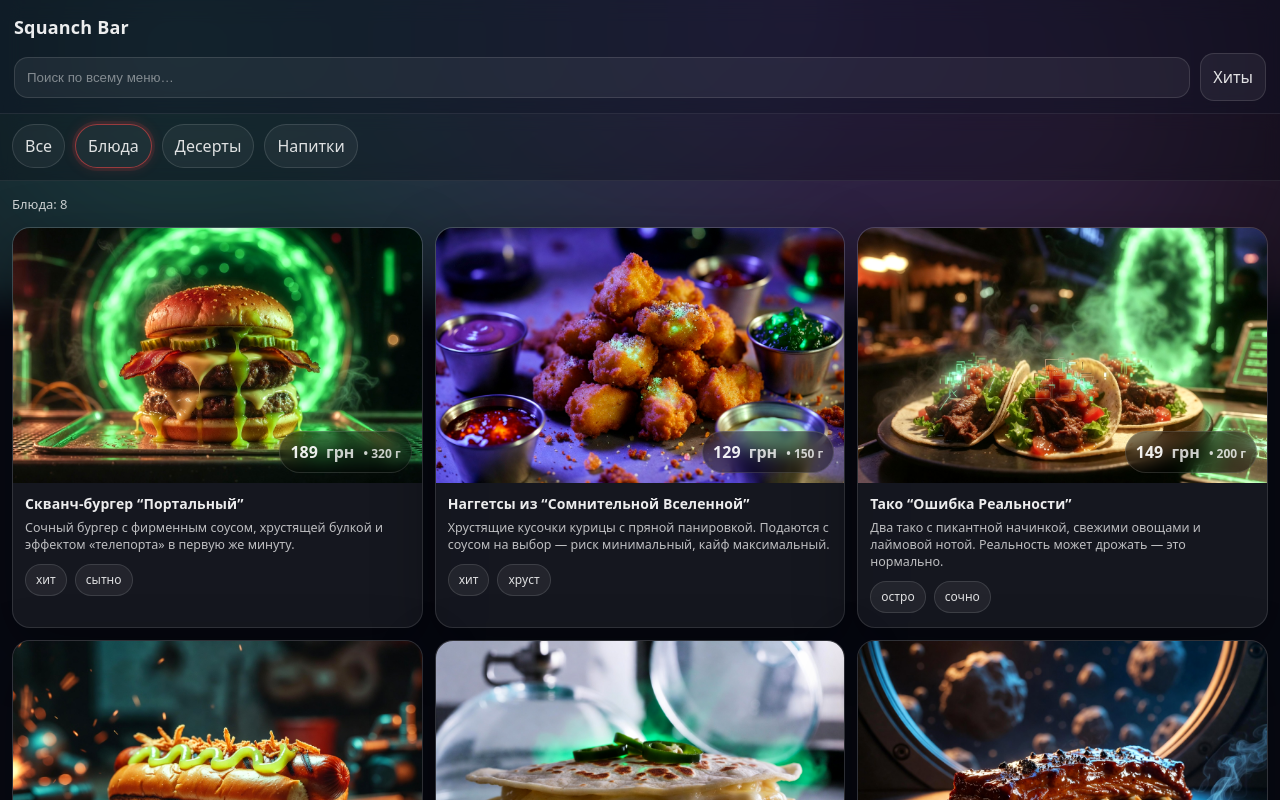
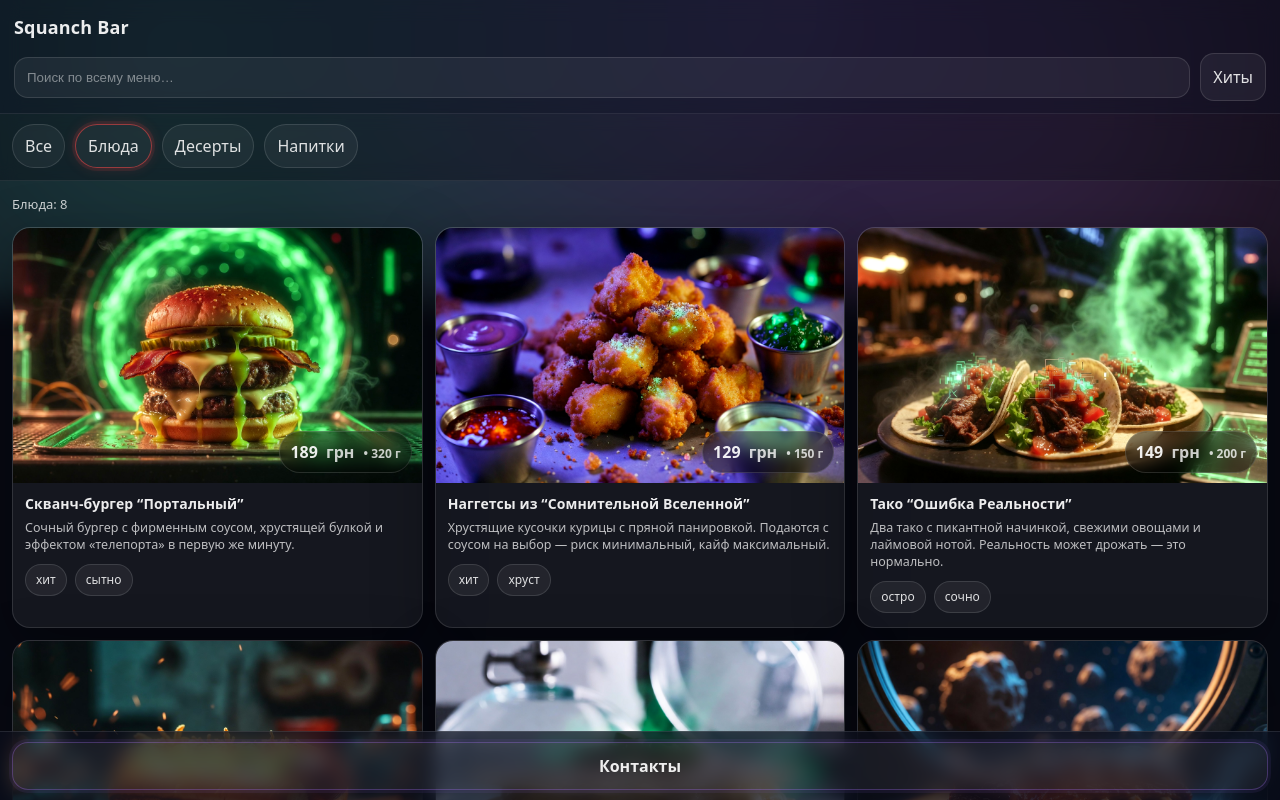
Before and after one commit to LukasMindeli/SquanchBar, a React (Vite) app in the folder webapp/: page / in a window 1280 px wide. Shown: the top 800 px of the page. Built offline with nearby package versions, Linux system fonts and the light colour scheme.

Commit message:
feat(webapp): add bottom contacts tab

```diff
--- a/webapp/src/App.css
+++ b/webapp/src/App.css
@@ -499,3 +499,42 @@
   margin-left: 6px;
   font-size: 12px;
 }
+
+.linkTag {
+  text-decoration: none;
+  cursor: pointer;
+}
+.linkTag:hover {
+  border-color: rgba(255, 255, 255, 0.22);
+  background: rgba(255, 255, 255, 0.09);
+}
+
+/* --- bottom bar --- */
+.bottomBar {
+  position: fixed;
+  left: 0;
+  right: 0;
+  bottom: 0;
+  z-index: 20;
+  padding: 10px 12px calc(10px + env(safe-area-inset-bottom, 0px));
+  background: rgba(10, 14, 28, 0.72);
+  border-top: 1px solid rgba(255, 255, 255, 0.10);
+  backdrop-filter: blur(10px);
+}
+
+.bottomBtn {
+  width: 100%;
+  padding: 12px 14px;
+  border-radius: 16px;
+  border: 1px solid rgba(170, 110, 255, 0.30);
+  background: rgba(255, 255, 255, 0.06);
+  color: rgba(255, 255, 255, 0.92);
+  font-weight: 800;
+  cursor: pointer;
+  box-shadow: 0 0 0 3px rgba(170, 110, 255, 0.08);
+}
+
+/* чтобы контент не прятался под bottom bar */
+.content {
+  padding-bottom: 96px;
+}
--- a/webapp/src/App.jsx
+++ b/webapp/src/App.jsx
@@ -107,12 +107,10 @@ export default function App() {
     }
 
     function onPointerMove(e) {
-      // touch: always draw while moving finger
       if (e.pointerType === "touch") {
         addPoint(e.clientX, e.clientY);
         return;
       }
-      // mouse: draw only while button is held
       if (e.buttons === 0) return;
       addPoint(e.clientX, e.clientY);
     }
@@ -132,6 +130,7 @@ export default function App() {
   const [activeTab, setActiveTab] = useState("food");
   const [query, setQuery] = useState("");
   const [selectedItem, setSelectedItem] = useState(null);
+  const [showContacts, setShowContacts] = useState(false);
 
   const q = normalize(query);
 
@@ -198,7 +197,6 @@ export default function App() {
 
   return (
     <div className="page">
-      {/* Laser overlay (above everything) */}
       <canvas ref={canvasRef} className="laserCanvas" />
 
       {showSplash && (
@@ -332,7 +330,14 @@ export default function App() {
         )}
       </main>
 
-      {/* Modal: full screen dish details */}
+      {/* Bottom bar */}
+      <footer className="bottomBar">
+        <button className="bottomBtn" onClick={() => setShowContacts(true)}>
+          Контакты
+        </button>
+      </footer>
+
+      {/* Modal: dish details */}
       {selectedItem && (
         <div
           className="modalOverlay"
@@ -353,7 +358,9 @@ export default function App() {
               />
               <div className="modalPrice">
                 {selectedItem.price} <span className="uah">грн</span>
-                {selectedItem.size && <span className="size"> • {selectedItem.size}</span>}
+                {selectedItem.size && (
+                  <span className="size"> • {selectedItem.size}</span>
+                )}
               </div>
             </div>
 
@@ -374,6 +381,48 @@ export default function App() {
           </div>
         </div>
       )}
+
+      {/* Modal: contacts */}
+      {showContacts && (
+        <div
+          className="modalOverlay"
+          onClick={() => setShowContacts(false)}
+          role="dialog"
+          aria-modal="true"
+        >
+          <div className="modal" onClick={(e) => e.stopPropagation()}>
+            <button className="modalClose" onClick={() => setShowContacts(false)}>
+              ✕
+            </button>
+
+            <div className="modalBody">
+              <h2 className="modalTitle">Squanch Bar — контакты</h2>
+
+              <p className="modalDesc">
+                Адрес: <b>добавим позже</b>
+                <br />
+                График: <b>добавим позже</b>
+              </p>
+
+              <div className="tags" style={{ marginTop: 12 }}>
+                <a className="tag linkTag" href="https://t.me/" target="_blank" rel="noreferrer">
+                  Telegram
+                </a>
+                <a className="tag linkTag" href="https://instagram.com/" target="_blank" rel="noreferrer">
+                  Instagram
+                </a>
+                <a className="tag linkTag" href="https://maps.google.com" target="_blank" rel="noreferrer">
+                  Открыть на карте
+                </a>
+              </div>
+
+              <div className="empty" style={{ marginTop: 14 }}>
+                Потом добавим номер телефона, доставку и “как нас найти”.
+              </div>
+            </div>
+          </div>
+        </div>
+      )}
     </div>
   );
 }
```
